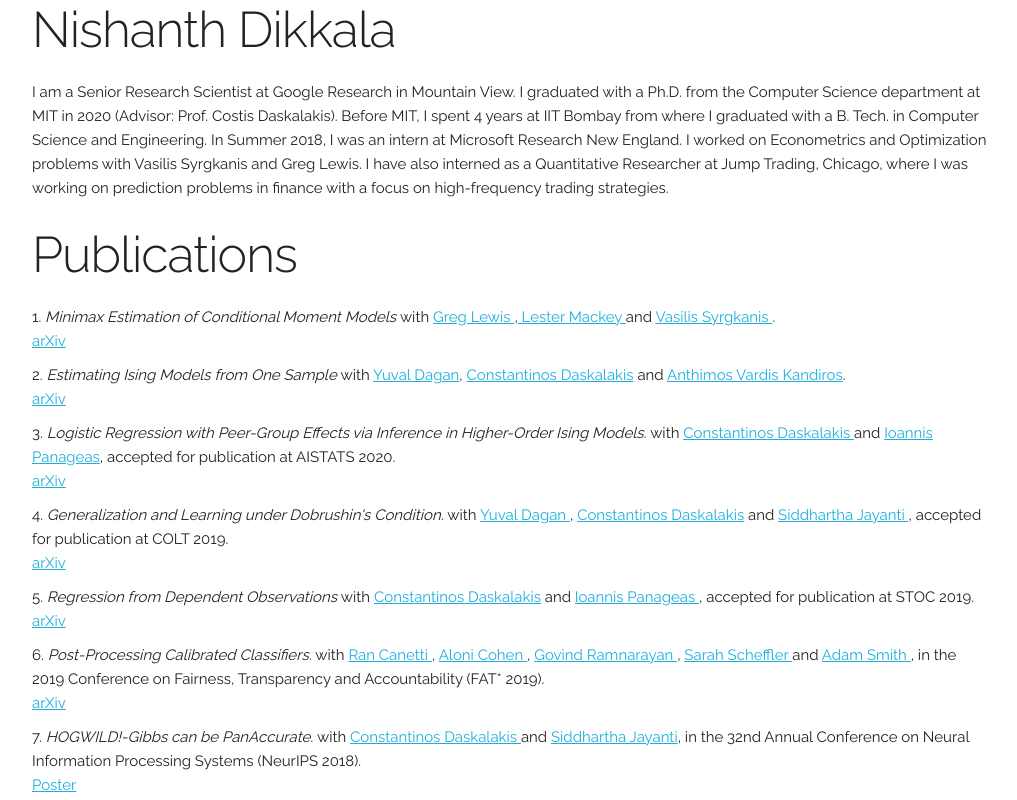
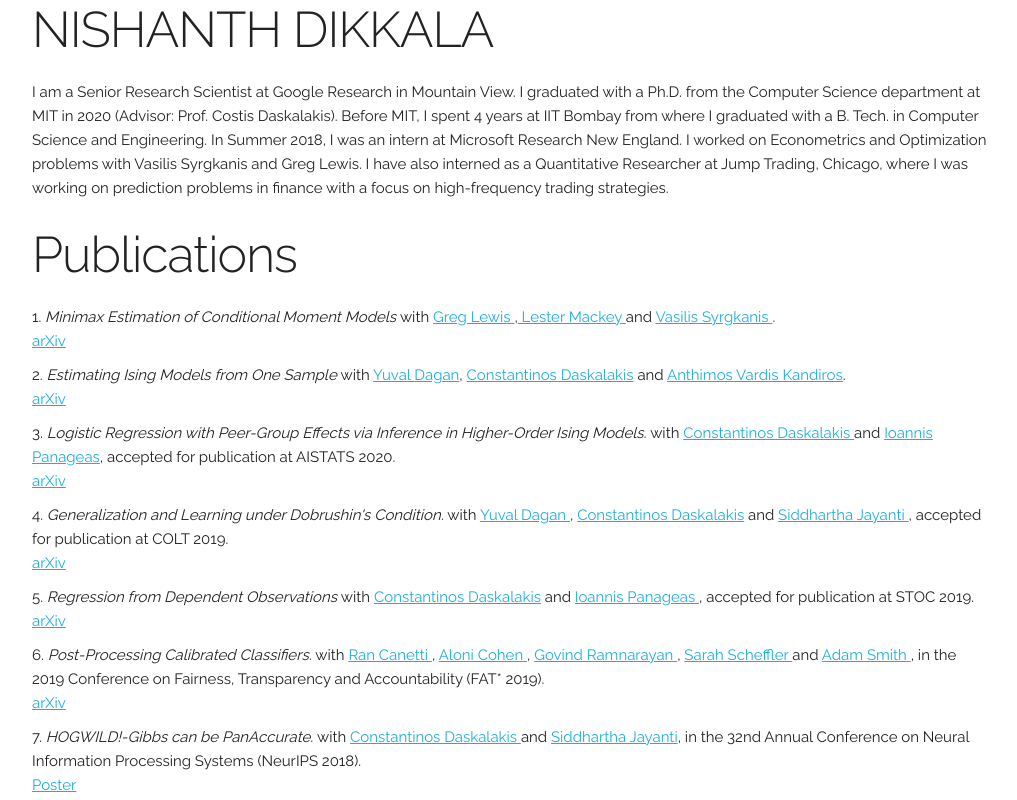
Before and after one commit to nishanthdikkala/nishanthdikkala.github.io, a plain HTML site: page index.html in a window 1280 px wide. Shown: the top 800 px of the page, without its empty margins (128-1145 px from the left). Drawn offline with Linux system fonts and the light colour scheme.

Commit message:
Update index.html

```diff
--- a/index.html
+++ b/index.html
@@ -37,7 +37,7 @@
 
 <body>
 <div class="container">
-<h1>Nishanth Dikkala</h1>
+<h1>NISHANTH DIKKALA</h1>
 
 <div clsss="docs-section" id="about">
 <p>I am a Senior Research Scientist at Google Research in Mountain View.
```
